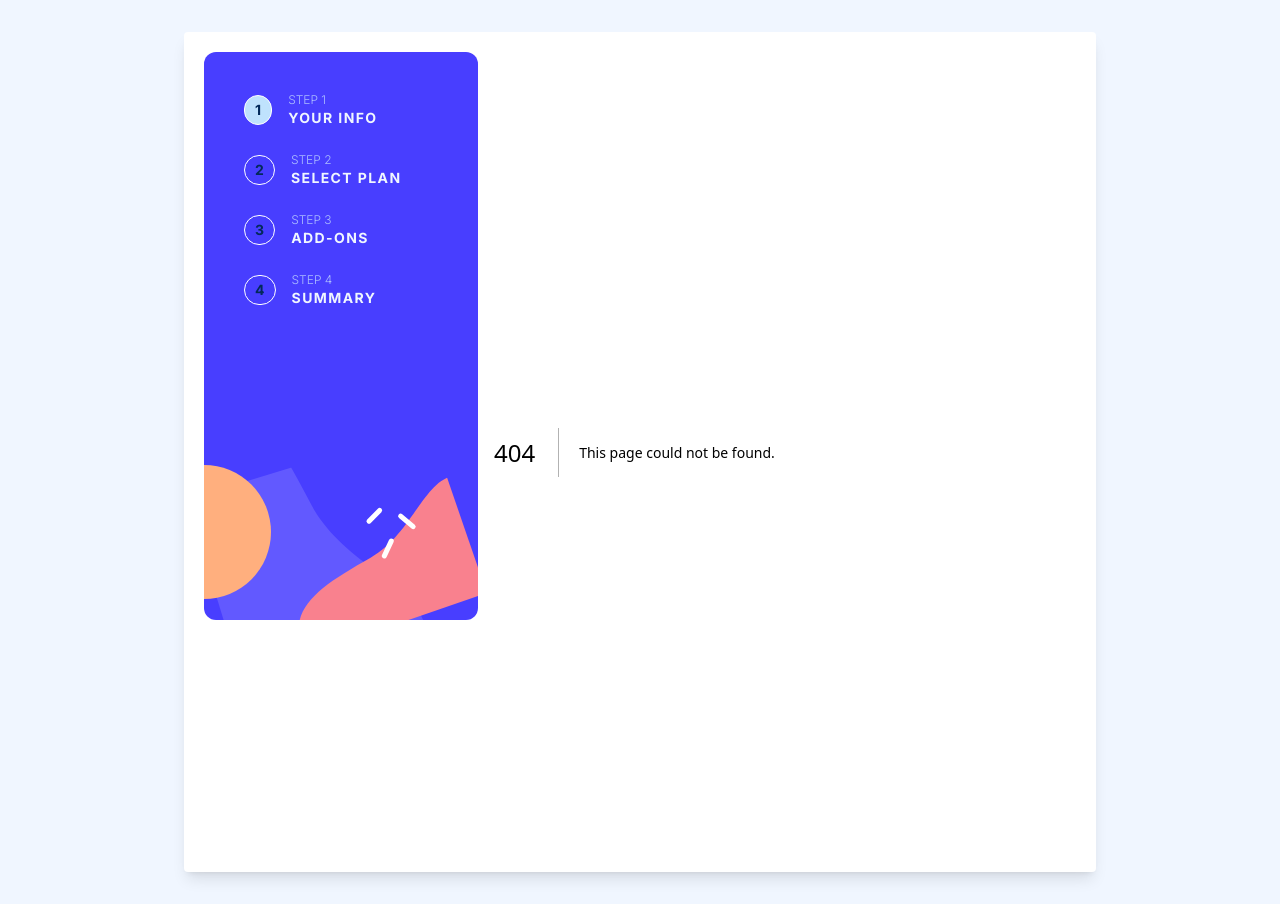
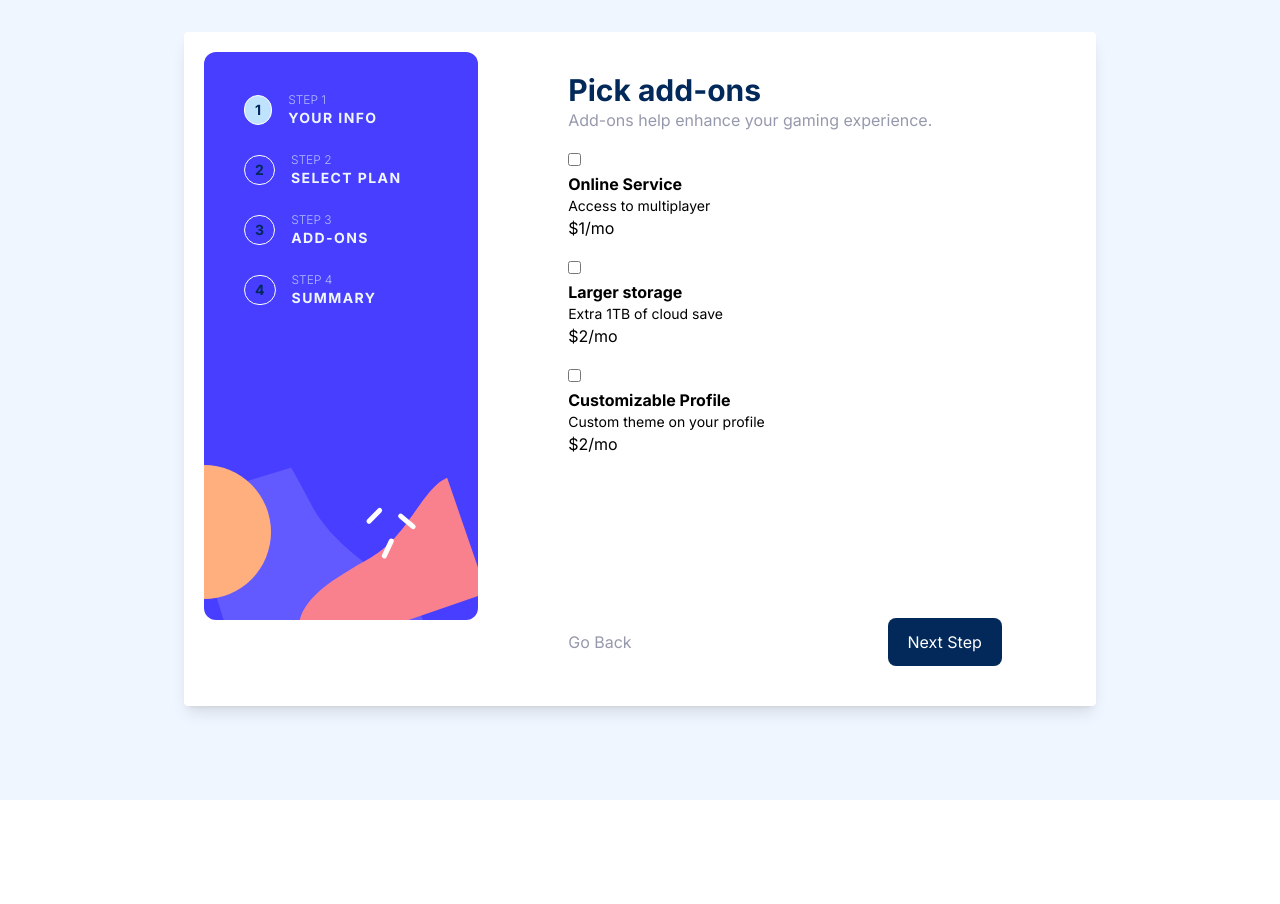
Before and after one commit to chiomaubaezuonu/multi-forms-project, a Next.js app: page /add-ons in a window 1280 px wide. Before the commit this address had no page. After the commit the page ends 800 px from the top, so only its background shows below. Built offline with nearby package versions, Linux system fonts and the light colour scheme.

Commit message:
Added the add-ons page

```diff
--- /dev/null
+++ b/app/add-ons/page.tsx
@@ -0,0 +1,52 @@
+import Link from 'next/link'
+import React from 'react'
+
+const Add_ons = () => {
+    return (
+        <div className="rounded-lg shadow-lg md:shadow-none z-10 flex-1 p-5 bg-white ">
+            <div className="flex flex-col md:shadow-none gap-4 mx-auto h-full md:w-4/5">
+                <div>
+                    <h1 className="font-bold text-3xl text-[#02295A]">Pick add-ons</h1>
+                    <p className="text-[#9699AB] text-base">Add-ons help enhance your gaming experience.</p>
+                </div>
+                <div className='grid gap-4'>
+                    <label htmlFor="add-ons">
+                        <input type="checkbox" />
+                        <div>
+                            <p className='text-primary-100 font-bold'>Online Service</p>
+                            <p className='text-accent-100 text-sm'>Access to multiplayer</p>
+                        </div>
+                        <p className='ml-auto text-primary-200'>$1/mo</p>
+                    </label>
+                    <label htmlFor="storage">
+                        <input type="checkbox" />
+                        <div className=''>
+                            <p className="font-bold text-primary-100">Larger storage</p>
+                            <p className="text-sm text-accent-100">Extra 1TB of cloud save</p>
+                        </div>
+                        <p className="ml-auto text-primary-200"> $2/mo</p>
+                    </label>
+                    <label htmlFor="add-ons">
+                        <input type="checkbox" />
+                        <div>
+                            <p className="font-bold text-primary-100">Customizable Profile</p>
+                            <p className="text-sm text-accent-100">Custom theme on your profile</p>
+                        </div>
+                        <p className="ml-auto text-primary-200"> $2/mo</p>
+                    </label>
+                </div>
+
+
+
+                <div className="hidden md:flex justify-between mt-[146px]">
+                    <button className="text-[#9699AB] text-base duration-200 hover:text-[#02295A]"><Link href="/plan">Go Back</Link></button>
+                    <button className="bg-[#02295A] py-3 px-5 rounded-lg text-white ml-auto duration-[.15s] cursor-pointer">
+                        <Link href="/summary">Next Step</Link>
+                    </button>
+                </div>
+            </div>
+        </div>
+    )
+}
+
+export default Add_ons
--- a/app/plan/page.tsx
+++ b/app/plan/page.tsx
@@ -66,7 +66,7 @@ const Plan = () => {
                 <div className="hidden md:flex justify-between mt-[146px]">
                     <button className="text-[#9699AB] text-base duration-200 hover:text-[#02295A]"><Link href="/">Go Back</Link></button>
                     <button className="bg-[#02295A] py-3 px-5 rounded-lg text-white ml-auto duration-[.15s] cursor-pointer">
-                        <Link href="/plan">Next Step</Link>
+                        <Link href="/add-ons">Next Step</Link>
                     </button>
                 </div>
             </div>
```
